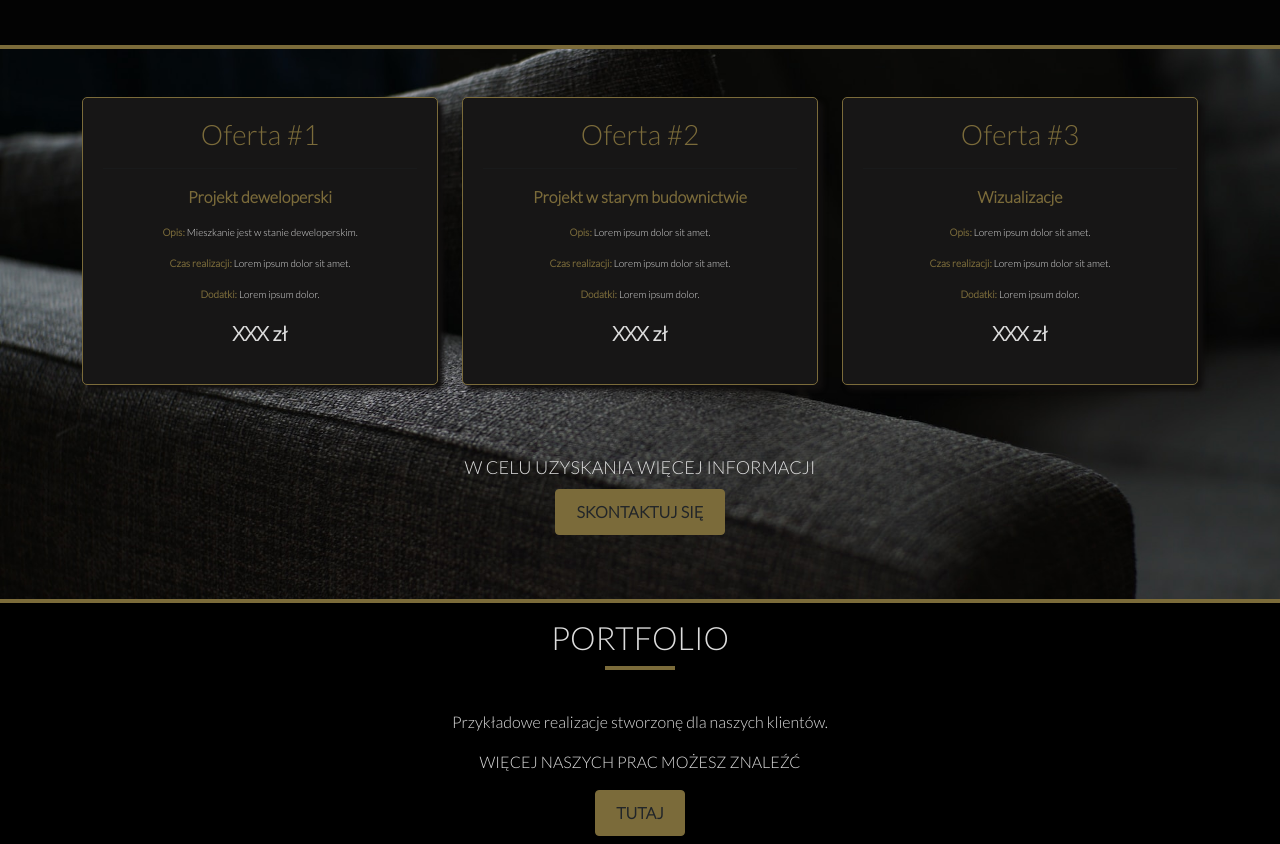
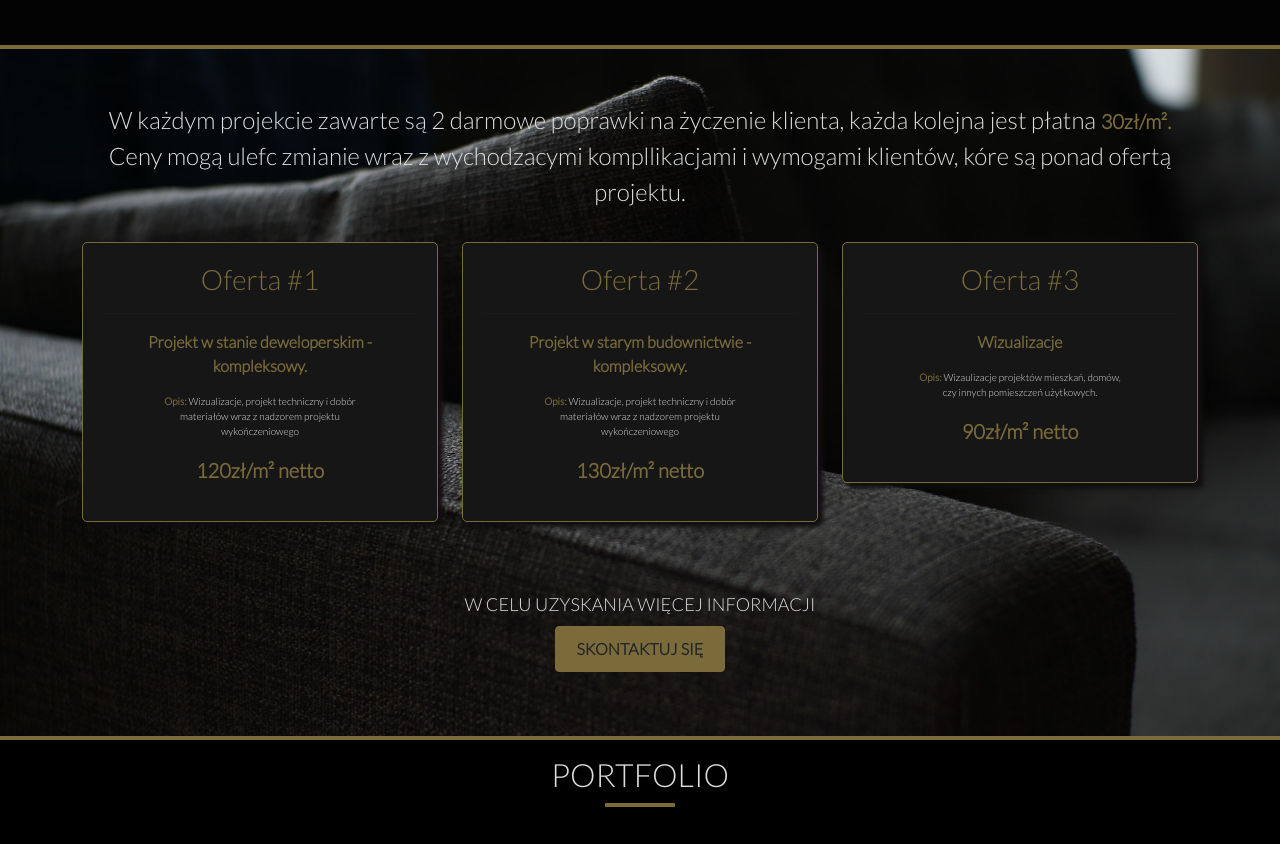
Before and after one commit to MateKoz/bombowe, a plain HTML site: page index.html in a window 1280 px wide. Shown: the part 2415-3259 px from the top of the page. Drawn offline with nearby package versions, Linux system fonts and the light colour scheme.

Commit message:
correct small bugs, fix

```diff
--- a/index.html
+++ b/index.html
@@ -251,16 +251,16 @@
         <div class="hero-img-about-us">
 
             <div class="container container-offer py-5">
+                <p class=" fs-4 text-center pb-3"> W każdym projekcie zawarte są 2 darmowe poprawki na życzenie klienta, każda kolejna jest płatna <span class="price-id">30zł/m².</span><br>
+                    Ceny mogą ulefc zmianie wraz z wychodzacymi kompllikacjami i wymogami klientów, kóre są ponad ofertą projektu.</p>
                 <div class="wrap row text-center justify-content-center">
                     <div class="col-md-6 col-xl-4">
                         <div class="offer-box" data-aos="flip-left" data-aos-delay="200">
                             <h3>Oferta #1</h3>
                             <hr>
-                            <p><span class="fs-6">Projekt deweloperski</span></p>
-                            <p><span>Opis: </span>Mieszkanie jest w stanie deweloperskim.</p>
-                            <p><span>Czas realizacji: </span>Lorem ipsum dolor sit amet.</p>
-                            <p><span>Dodatki: </span>Lorem ipsum dolor.</p>
-                            <p class="price-id">XXX zł</p>
+                            <p><span class="fs-6">Projekt w stanie deweloperskim - kompleksowy.</span></p>
+                            <p class="px-5"><span>Opis: </span> Wizualizacje, projekt techniczny i dobór materiałów wraz z nadzorem projektu wykończeniowego</p>
+                            <p class="price-id">120zł/m² netto</p>
                         </div>
                     </div>
 
@@ -268,11 +268,9 @@
                         <div class="offer-box">
                             <h3>Oferta #2</h3>
                             <hr>
-                            <p><span class="fs-6">Projekt w starym budownictwie</span></p>
-                            <p><span>Opis: </span>Lorem ipsum dolor sit amet.</p>
-                            <p><span>Czas realizacji: </span>Lorem ipsum dolor sit amet.</p>
-                            <p><span>Dodatki: </span>Lorem ipsum dolor.</p>
-                            <p class="price-id">XXX zł</p>
+                            <p><span class="fs-6">Projekt w starym budownictwie - kompleksowy.</span></p>
+                            <p class="px-5"><span>Opis: </span> Wizualizacje, projekt techniczny i dobór materiałów wraz z nadzorem projektu wykończeniowego</p>
+                            <p class="price-id">130zł/m² netto</p>
                         </div>
                     </div>
 
@@ -281,13 +279,12 @@
                             <h3>Oferta #3</h3>
                             <hr>
                             <p><span class="fs-6">Wizualizacje</span></p>
-                            <p><span>Opis: </span>Lorem ipsum dolor sit amet.</p>
-                            <p><span>Czas realizacji: </span>Lorem ipsum dolor sit amet.</p>
-                            <p><span>Dodatki: </span>Lorem ipsum dolor.</p>
-                            <p class="price-id">XXX zł</p>
+                            <p><span>Opis: </span>Wizaulizacje projektów mieszkań, domów,<br> czy innych pomieszczeń użytkowych.</p>
+                            <p class="price-id">90zł/m² netto</p>
                         </div>
                     </div>
                 </div>
+
                 <p class="offer-info text-center">W celu uzyskania więcej informacji<br>
                     <a class="contact-button btn mt-2" href="#contact">skontaktuj się</a></p>
             </div>
--- a/style/style.css
+++ b/style/style.css
@@ -398,6 +398,7 @@ header h1 span {
 .price-id {
     font-size: 20px;
     font-weight: bold;
+    color: var(--secondary-color);
 }
 
 .offer-info {
```
